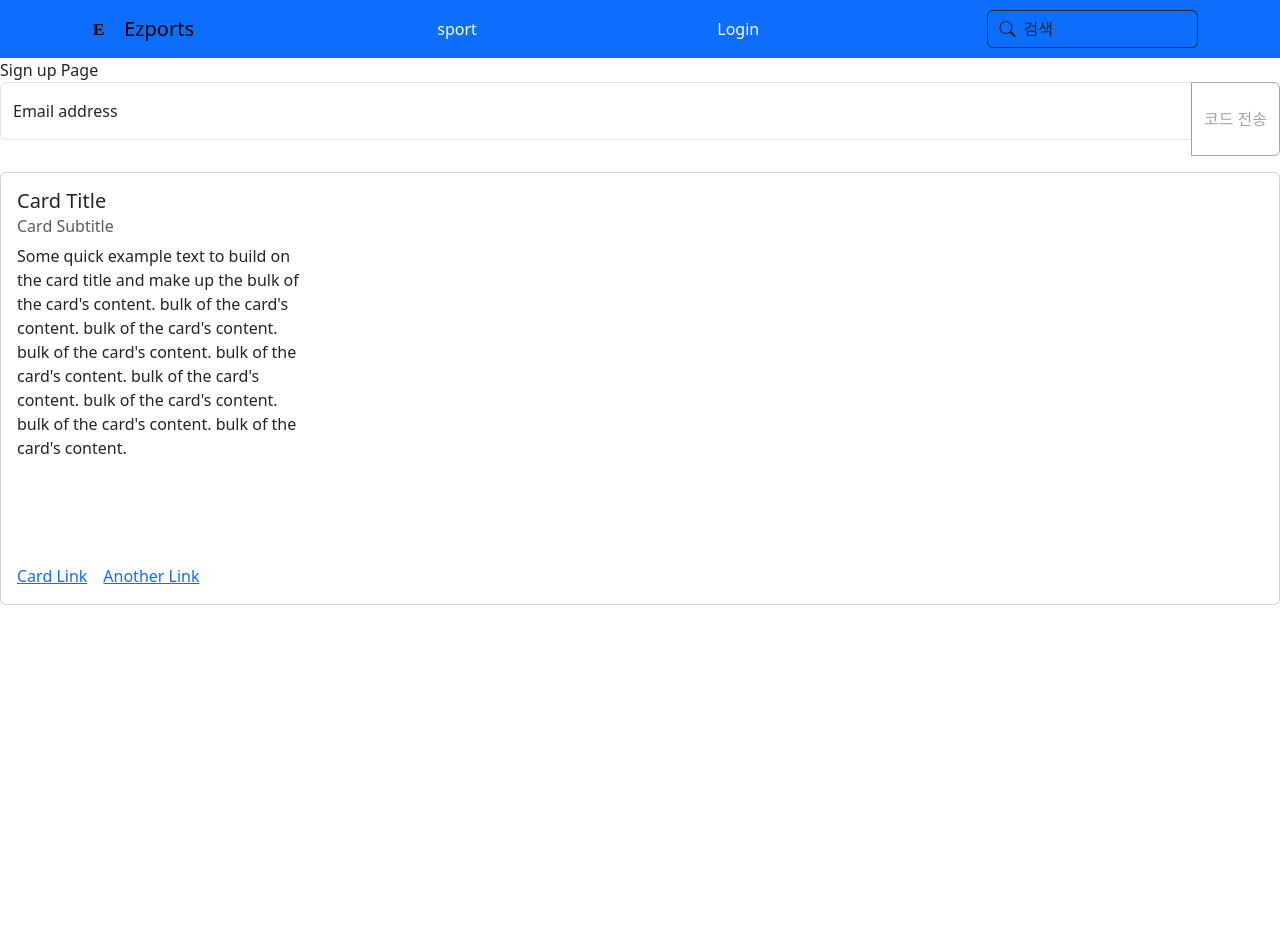
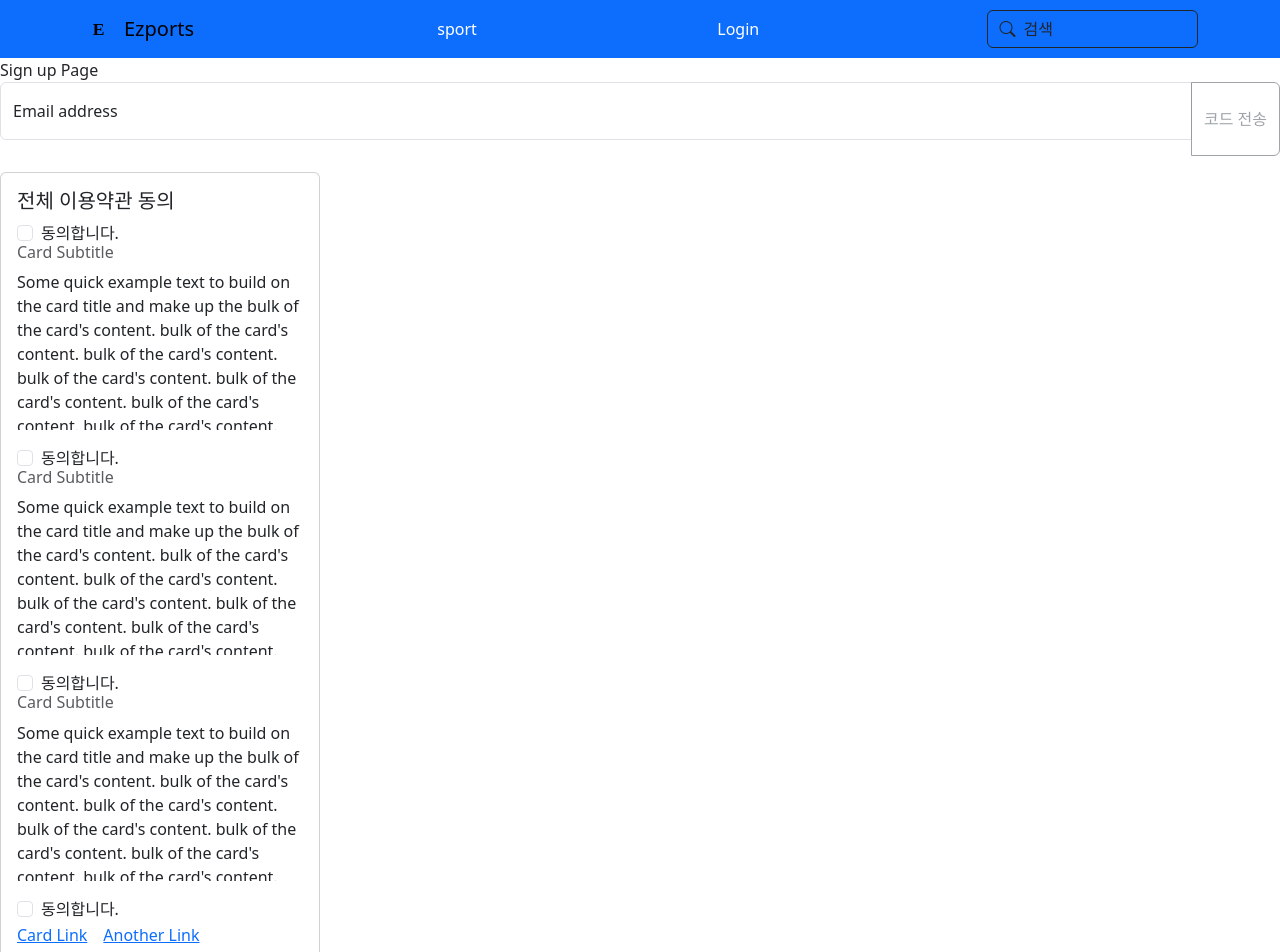
Before and after one commit to bandalgomim/Front-End, a Next.js app: page /signUp in a window 1280 px wide. Shown: the top 952 px of the page. Before the commit the page ends 800 px from the top, so only its background shows below. Built offline with nearby package versions, Linux system fonts and the light colour scheme.

Commit message:
Update sign-up.jsx

```diff
--- a/src/component/sign-up/sign-up.jsx
+++ b/src/component/sign-up/sign-up.jsx
@@ -1,6 +1,6 @@
 "use client"
 
-import { FloatingLabel, Form, Button, InputGroup, Collapse, Card } from "react-bootstrap";
+import { FloatingLabel, Form, Button, InputGroup, Collapse, Card, Check } from "react-bootstrap";
 import { useState } from "react";
 
 export default function SignUp () {
@@ -12,6 +12,8 @@ export default function SignUp () {
     const [ severCode, setSeverCode ] = useState('1234');
     const [ codeButtonIsInvalid, setCodeButtonIsInvalid ] = useState(true);
     const [ user, setUser ] = useState({ email:"", password:"", nickname:"" });
+    const [ TOSCheck, setTOSCheck] = useState( [ false, false, false ] )
+    const [ allTOSCheck, setAllTOSCheck ] = useState(false);
 
 
     const CheckEmail = (str) => {
@@ -43,6 +45,27 @@ export default function SignUp () {
         }else if(CheckEmail(e.target.value)!==true) {
             console.log("이메일 형식 확인")
             setEmailIsInvalid(true)
+        }
+    }
+
+    const checkTOS = (e) => {
+        const idx = Number(e.target.dataset.idx);
+        const newTOSCheck = TOSCheck;
+        console.log(TOSCheck[idx])
+        if(TOSCheck[idx]===true) {
+            newTOSCheck[idx] = false;
+        }else {
+            newTOSCheck[idx] = true;
+        }
+        console.log(newTOSCheck[idx])
+        setTOSCheck(newTOSCheck);
+    }
+    const checkAllTOS = (e) => {
+        if(!allTOSCheck) {
+            setAllTOSCheck(true);
+            setTOSCheck([ true, true, true ])
+        }else {
+            setAllTOSCheck(false);
         }
     }
 
@@ -111,11 +134,18 @@ export default function SignUp () {
             </InputGroup>
         </Collapse>
 
-    <Card >
+        <Card style={{ width: '20rem'}}>
             <Card.Body>
-            <Card.Title>Card Title</Card.Title>
+                <Card.Title>전체 이용약관 동의</Card.Title>
+                <Form.Check // prettier-ignore
+                    type="checkbox"
+                    label="동의합니다."
+                    checked= {allTOSCheck}
+                    onChange={checkAllTOS}
+                />
                 <Card.Subtitle className="mb-2 text-muted">Card Subtitle</Card.Subtitle>
-            <Card.Text style={{ overflow:"scroll", width: '18rem', height:"19rem"}}>
+
+                <Card.Text style={{ overflow:"scroll", width: '18rem', height:"10rem"}}>
             Some quick example text to build on the card title and make up the
             bulk of the card's content.
             bulk of the card's content.
@@ -126,7 +156,89 @@ export default function SignUp () {
             bulk of the card's content.
             bulk of the card's content.
             bulk of the card's content.
+            bulk of the card's content.
+            bulk of the card's content.
+            bulk of the card's content.
+            bulk of the card's content.
+            bulk of the card's content.
+            bulk of the card's content.
+            bulk of the card's content.
+            bulk of the card's content.
+            bulk of the card's content.
+            bulk of the card's content.
+
                 </Card.Text>
+                <Form.Check // prettier-ignore
+                    type="checkbox"
+                    data-idx = "0"
+                    label="동의합니다."
+                    checked={TOSCheck[0]}
+                    onChange={checkTOS}
+                />
+                <Card.Subtitle className="mb-2 text-muted">Card Subtitle</Card.Subtitle>
+
+                <Card.Text style={{ overflow:"scroll", width: '18rem', height:"10rem"}}>
+            Some quick example text to build on the card title and make up the
+            bulk of the card's content.
+            bulk of the card's content.
+            bulk of the card's content.
+            bulk of the card's content.
+            bulk of the card's content.
+            bulk of the card's content.
+            bulk of the card's content.
+            bulk of the card's content.
+            bulk of the card's content.
+            bulk of the card's content.
+            bulk of the card's content.
+            bulk of the card's content.
+            bulk of the card's content.
+            bulk of the card's content.
+            bulk of the card's content.
+            bulk of the card's content.
+            bulk of the card's content.
+            bulk of the card's content.
+            bulk of the card's content.
+
+                </Card.Text>
+                <Form.Check // prettier-ignore
+                    type="checkbox"
+                    data-idx = "1"
+                    label="동의합니다."
+                    checked={TOSCheck[1]}
+                    onChange={checkTOS}
+                />
+                <Card.Subtitle className="mb-2 text-muted">Card Subtitle</Card.Subtitle>
+
+                <Card.Text style={{ overflow:"scroll", width: '18rem', height:"10rem"}}>
+            Some quick example text to build on the card title and make up the
+            bulk of the card's content.
+            bulk of the card's content.
+            bulk of the card's content.
+            bulk of the card's content.
+            bulk of the card's content.
+            bulk of the card's content.
+            bulk of the card's content.
+            bulk of the card's content.
+            bulk of the card's content.
+            bulk of the card's content.
+            bulk of the card's content.
+            bulk of the card's content.
+            bulk of the card's content.
+            bulk of the card's content.
+            bulk of the card's content.
+            bulk of the card's content.
+            bulk of the card's content.
+            bulk of the card's content.
+            bulk of the card's content.
+
+                </Card.Text>
+                <Form.Check
+                    type="checkbox"
+                    data-idx = "2"
+                    label="동의합니다."
+                    checked={TOSCheck[2]}
+                    onChange={checkTOS}
+                />
                 <Card.Link href="#">Card Link</Card.Link>
                 <Card.Link href="#">Another Link</Card.Link>
             </Card.Body>
```
Lines whose indentation alone changed are shown as unchanged.
